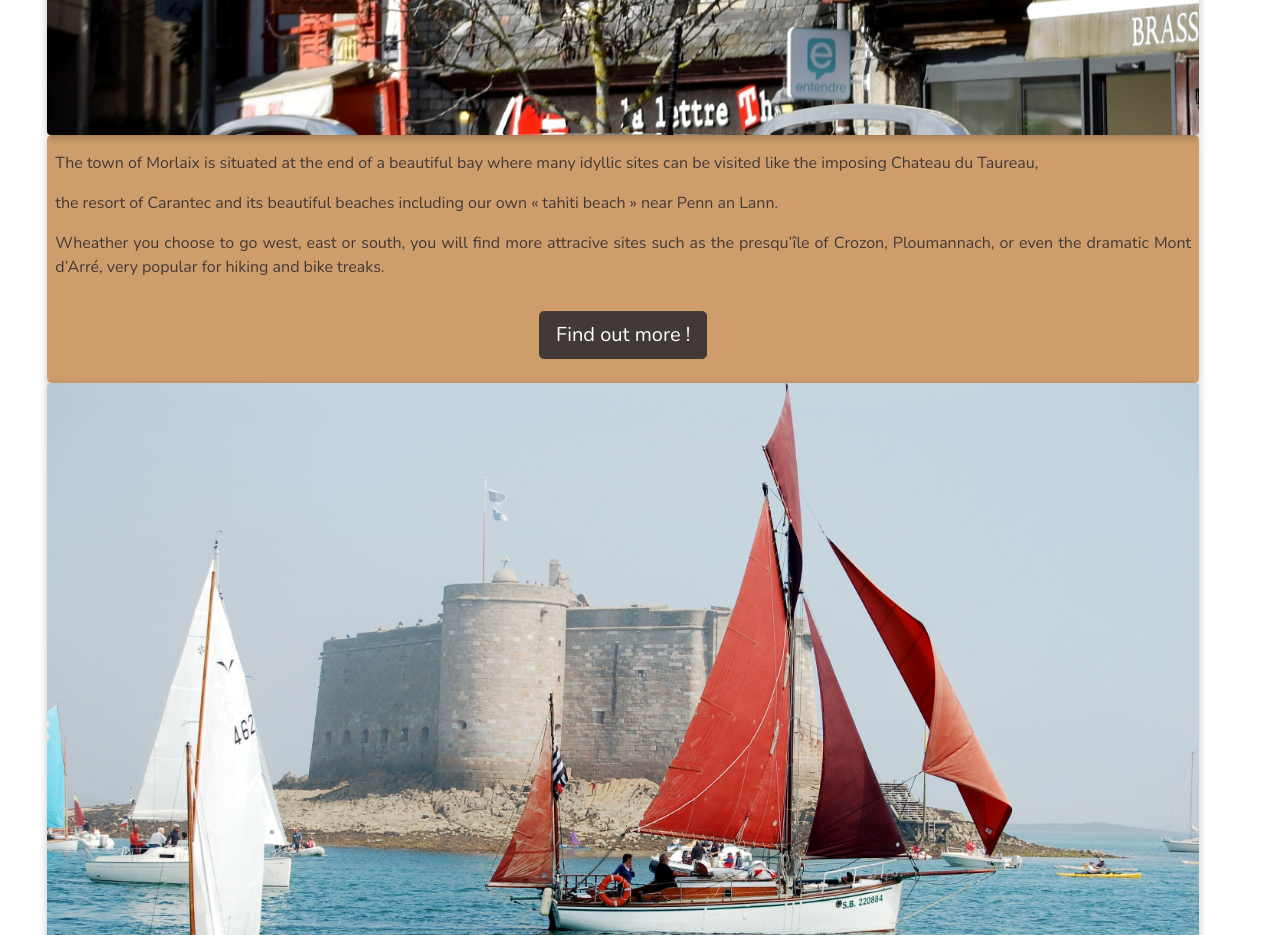
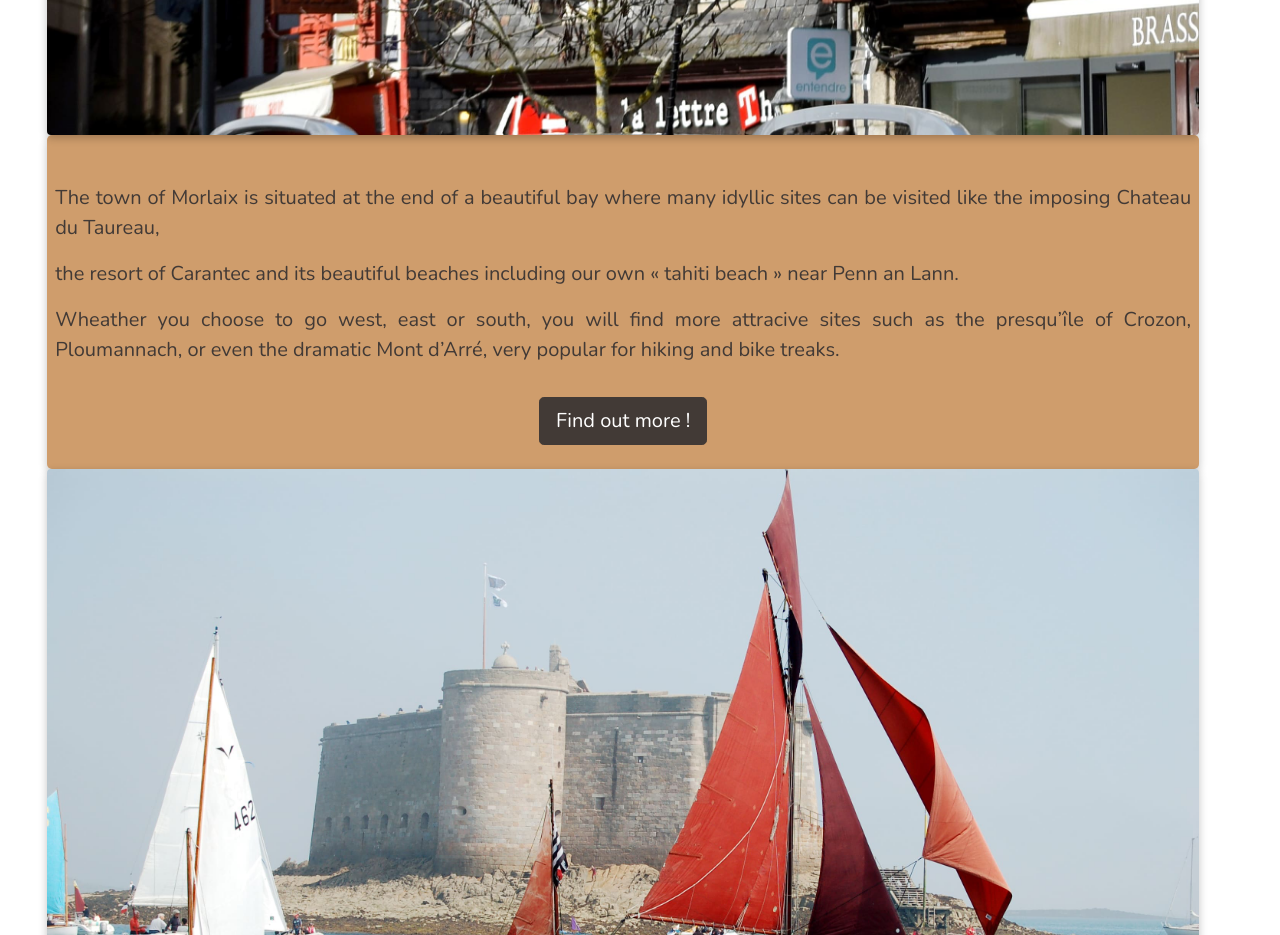
Before and after one commit to ChrisPoum/gitehannam, a React (Create React App) app: page / in a window 1280 px wide. Shown: the part 4880-5815 px from the top of the page. Built offline with nearby package versions, Linux system fonts and the light colour scheme.

Commit message:
minor fix to tablet style rules

```diff
--- a/src/style/_responsivetablet.scss
+++ b/src/style/_responsivetablet.scss
@@ -33,6 +33,11 @@
     .notescontainer{
         display: flex!important;
         flex-direction: column;
+    }
+
+    .images2{
+        width: 42vw!important;
+        height: 20vh!important;
     }
 
     .notes{
@@ -124,9 +129,8 @@
             }
 
             .paragraph3{
-                font-size: 1rem!important;
                 margin: 0 0 0 0.75rem!important;
-                padding: 1rem 0.5rem 0.5rem 0.5rem!important;
+                padding: 3rem 0.5rem 0.5rem 0.5rem!important;
                 width: 90vw!important;
             }
 
```
